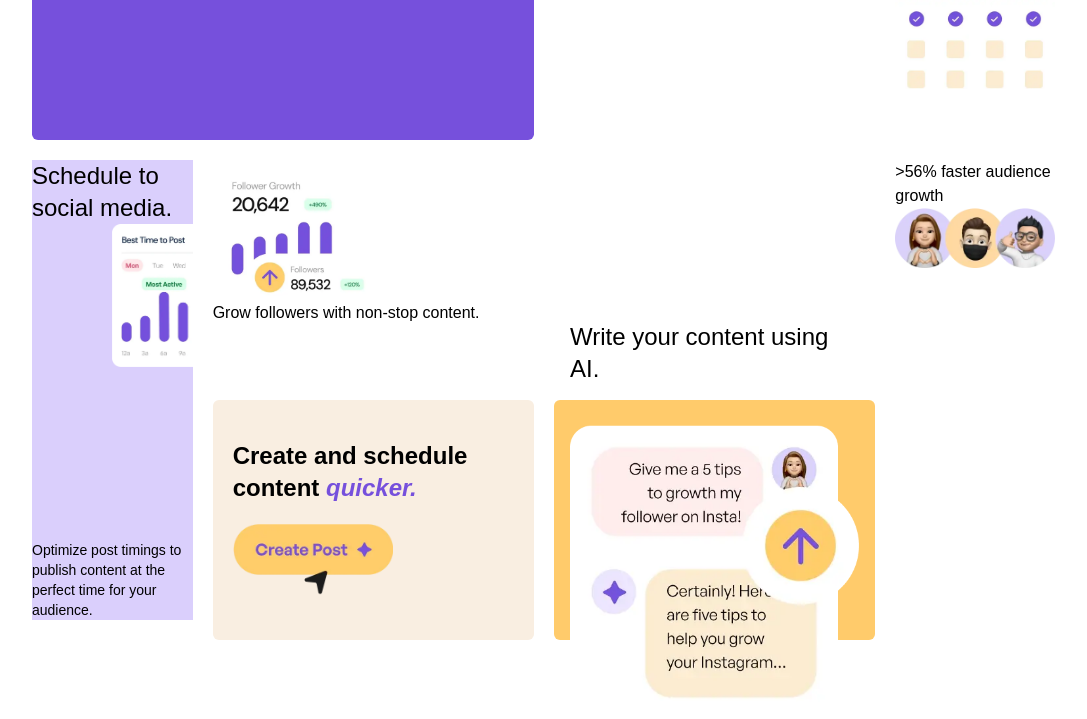
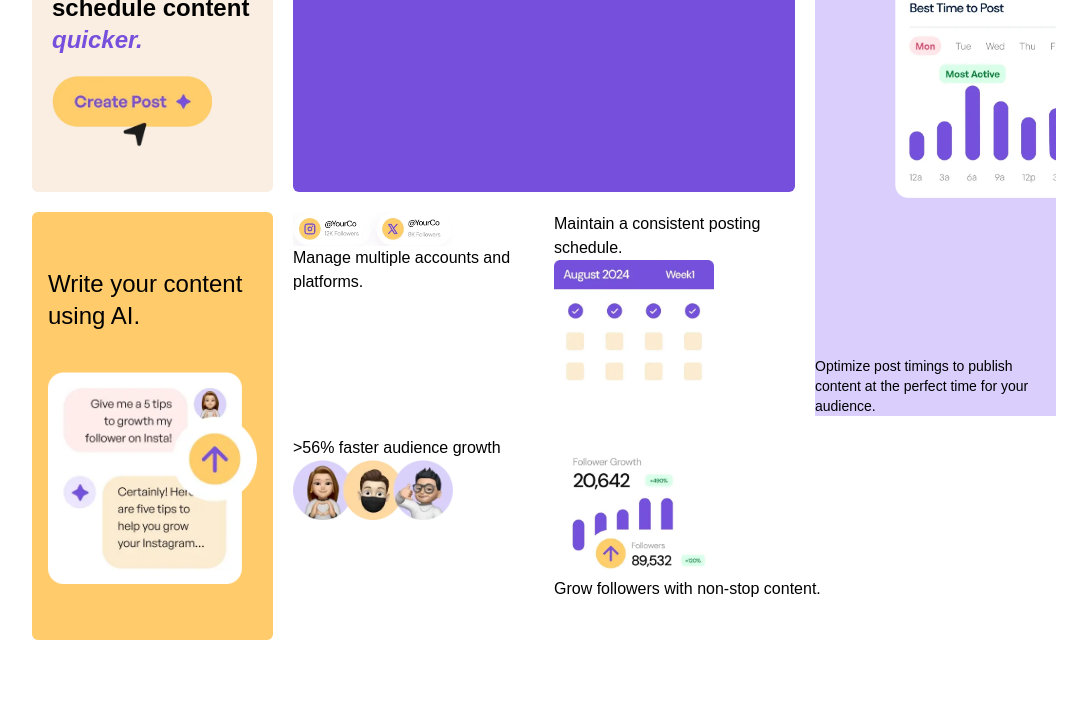
Before and after one commit to 04stefke/bento-grid-main, a plain HTML site: page index.html in a window 1280 px wide. Shown: the part 120-839 px from the top of the page, without its empty margins (96-1183 px from the left). After the commit the page ends 800 px from the top, so only its background shows below. Drawn offline with Linux system fonts and the light colour scheme.

Commit message:
styled parent components for large devices

```diff
--- a/index.html
+++ b/index.html
@@ -15,9 +15,9 @@
 	</head>
 	<body class="flex m-auto w-screen h-screen items-center justify-center">
 		<section
-			class="grid grid-cols-[1fr_2fr_2fr_1fr] grid-rows-[1fr_1fr_1fr] gap-5 place-content-center h-[90%] w-4/5"
+			class="grid grid-cols-4 grid-rows-[repeat(3,_0.5fr)] gap-5 place-content-center h-[90%] w-4/5"
 		>
-			<div class="col-span-2 flex flex-col items-center text-center bg-purple-500 rounded-md text-white">
+			<div class="col-start-2 col-span-2 flex flex-col items-center text-center bg-purple-500 rounded-md text-white">
 				<h2 class="text-3xl">
 					Social Media <span class="text-yellow-500">10x</span>
 					<span class="italic">Faster</span> with AI
@@ -29,7 +29,7 @@
 				/>
 				<p class="text-sm">Over 4,000 5-star reviews</p>
 			</div>
-			<div class="row-span-1">
+			<div class="row-start-2 row-span-1 col-start-2 col-span-1">
 				<img
 					src="./assets/images/illustration-multiple-platforms.webp"
 					alt=""
@@ -37,7 +37,7 @@
 				/>
 				<p>Manage multiple accounts and platforms.</p>
 			</div>
-			<div class="row-span-1 col-span-1">
+			<div class="row-start-2 row-span-1 col-start-3 col-span-1">
 				<p>Maintain a consistent posting schedule.</p>
 				<img
 					src="./assets/images/illustration-consistent-schedule.webp"
@@ -57,7 +57,7 @@
 					audience.
 				</p>
 			</div>
-			<div class="col-span-2">
+			<div class="row-start-3 row-span-1 col-start-3 col-span-2">
 				<img
 					src="./assets/images/illustration-grow-followers.webp"
 					alt=""
@@ -65,7 +65,7 @@
 				/>
 				<p>Grow followers with non-stop content.</p>
 			</div>
-			<div class="row-span-1 col-span-1">
+			<div class="row-start-3 row-span-1 col-start-2 col-span-1">
 				<p><span>>56%</span> faster audience growth</p>
 				<img
 					src="./assets/images/illustration-audience-growth.webp"
@@ -73,7 +73,7 @@
 					class="w-40"
 				/>
 			</div>
-			<div class="row-span-2 flex flex-col gap-5 bg-yellow-100 px-5 py-10 rounded-md">
+			<div class="row-start-1 flex flex-col gap-5 bg-yellow-100 px-5 py-10 rounded-md">
 				<p class="text-2xl font-bold">
 					Create and schedule content
 					<span class="text-purple-500 italic">quicker.</span>
@@ -84,7 +84,7 @@
 					class="w-40"
 				/>
 			</div>
-			<div class="row-span-2 bg-yellow-500 flex flex-col items-center justify-center px-4 py-5 rounded-md gap-10">
+			<div class="row-start-2 row-span-2 bg-yellow-500 flex flex-col items-center justify-center px-4 py-5 rounded-md gap-10">
 				<p class="text-2xl">Write your content using AI.</p>
 				<img src="./assets/images/illustration-ai-content.webp" alt="" />
 			</div>
```
Also changed, not shown: output.css.
